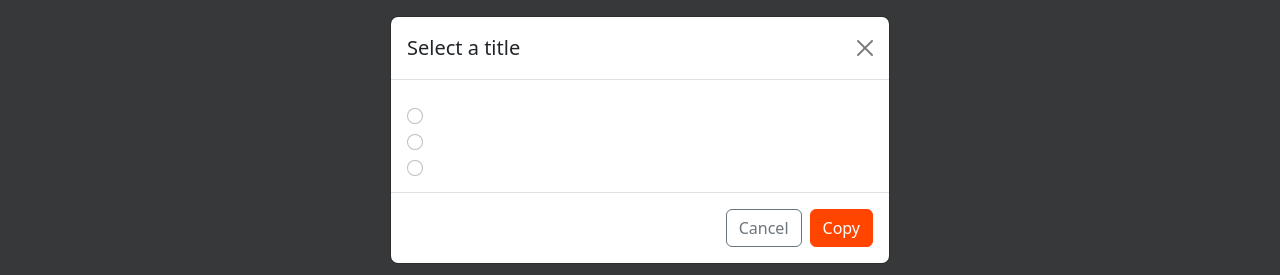
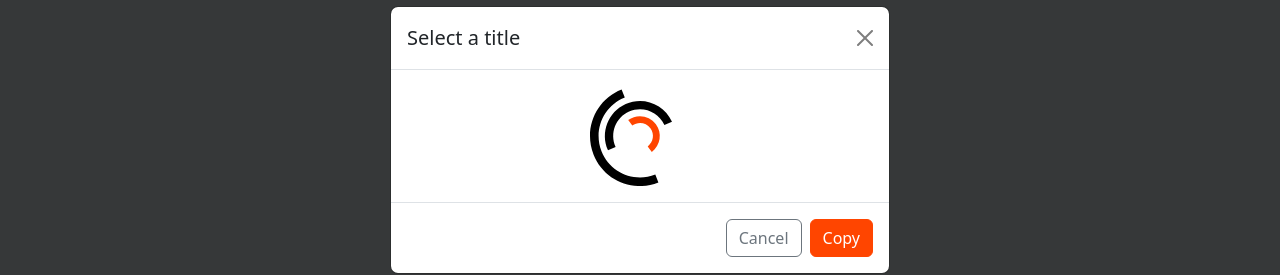
Before and after one commit to intaekim01/Reddit-Title-Generation, a React (Create React App) app in the folder rtg-app/: page / in a window 1280 px wide. Both pictures are taken after a click on the button "Generate Titles!". Shown: the part 260-535 px from the top of the page. Built offline with nearby package versions, Linux system fonts and the light colour scheme.

Commit message:
updateed home to show loading spinner while fetching api

```diff
--- a/rtg-app/src/Pages/Home.js
+++ b/rtg-app/src/Pages/Home.js
@@ -3,6 +3,7 @@ import React, { useState } from "react";
 import copy from "copy-to-clipboard";
 import { Toast } from 'bootstrap';
 import IconV3 from "../Images/IconV3.png";
+import { ThreeCircles } from 'react-loader-spinner'
 
 function Home({post, setPost}) {
 
@@ -10,6 +11,7 @@ function Home({post, setPost}) {
     const [titles, setTitles] = useState(['', '', '']);
     const [err, setErr] = useState("");
     const [copyText, setCopyText] = useState('');
+    const [loading, setLoading] = useState(false);
 
     // initiale toast component to show
     const toastTrigger = document.getElementById('copyButton')
@@ -30,6 +32,7 @@ function Home({post, setPost}) {
     //  copies copyText State to clipboard
     const copyToClipboard = () => {
         copy(copyText);
+        setTitles(['', '', ''])
      }
 
     function convertToPlain(html){
@@ -55,7 +58,7 @@ function Home({post, setPost}) {
     }
 
     const handleClick = async () => {
-
+        setLoading(true);
         try {
             if (typeof post === 'string' && post.length > 0) {
                 let text = convertToPlain(post)
@@ -76,6 +79,7 @@ function Home({post, setPost}) {
 
                 const result = await response.json();
                 setTitles(result);
+                setLoading(false);
 
             }
 
@@ -83,6 +87,10 @@ function Home({post, setPost}) {
             setErr(err.message);
         };
 
+    }
+
+    const dismissClick = () => {
+        setTitles(['', '', ''])
     }
 
     return (
@@ -105,9 +113,25 @@ function Home({post, setPost}) {
                                 <div className="modal-content">
                                     <div className="modal-header">
                                         <h1 className="modal-title fs-5" id="titlesModalLabel">Select a title</h1>
-                                        <button type="button" className="btn-close" data-bs-dismiss="modal" aria-label="Close"></button>
+                                        <button type="button" className="btn-close" onClick={dismissClick} data-bs-dismiss="modal" aria-label="Close"></button>
                                     </div>
+
                                     <div className="modal-body">
+                                        {loading &&
+                                        <div className='d-flex justify-content-center'>
+                                            <ThreeCircles
+                                            width="100"
+                                            height="100"
+                                            color='black'
+                                            ariaLabel='loading'
+                                            // innerCircleColor="#FF4500"
+                                            middleCircleColor="#FF4500"
+                                            />
+                                        </div>
+
+                                        }
+                                        {!loading &&
+                                        <div>
                                             <div className="form-check py-2">
                                                 <input className="form-check-input" type="radio" name="flexRadioDefault" id="flexRadioDefault1" value={titles[0][0]} onChange={handleCopyText}></input>
                                                 <label className="form-check-label d-flex" htmlFor="flexRadioDefault1">
@@ -126,10 +150,11 @@ function Home({post, setPost}) {
                                                     {titles[2][0]}
                                                 </label>
                                             </div>
-
+                                        </div>
+                                        }
                                     </div>
                                     <div className="modal-footer">
-                                        <button type="button" className="btn btn-outline-secondary" data-bs-dismiss="modal">Cancel</button>
+                                        <button type="button" className="btn btn-outline-secondary" onClick={dismissClick} data-bs-dismiss="modal">Cancel</button>
                                         <button type="button" className="btn btn-primary" id="copyButton" data-bs-dismiss="modal" onClick={copyToClipboard}>Copy</button>
                                     </div>
 
@@ -147,7 +172,7 @@ function Home({post, setPost}) {
                     <div class="toast-container position-fixed bottom-0 end-0 p-3">
                         <div id="copyToast" class="toast" role="alert" aria-live="assertive" aria-atomic="true">
                             <div class="toast-header">
-                                <img className="IconV3.png rounded me-2" src={IconV3} width="17" height="17"></img>
+                                <img className="IconV3.png rounded me-2" src={IconV3} width="17" height="17" alt=''></img>
                                 <strong class="me-auto"></strong>
                                 <strong>title copied!</strong>
                                 <button type="button" class="btn-close" data-bs-dismiss="toast" aria-label="Close"></button>
```
Lines whose indentation alone changed are shown as unchanged.
